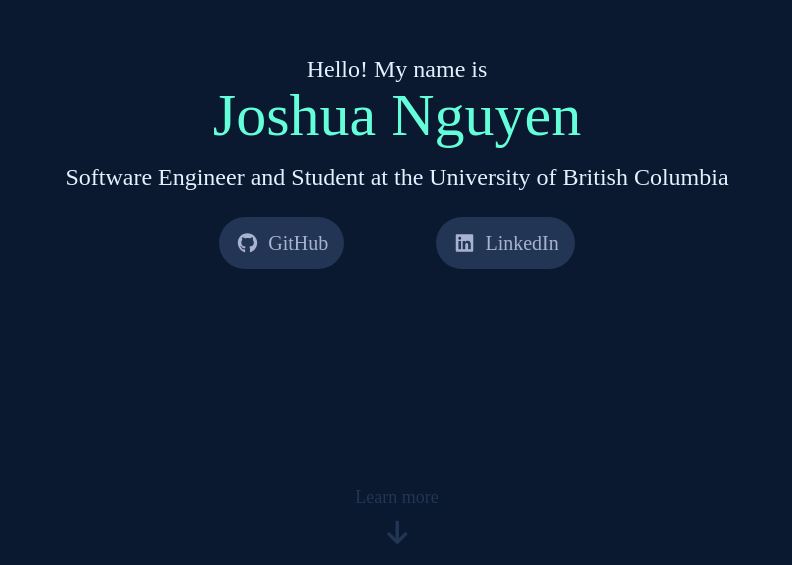
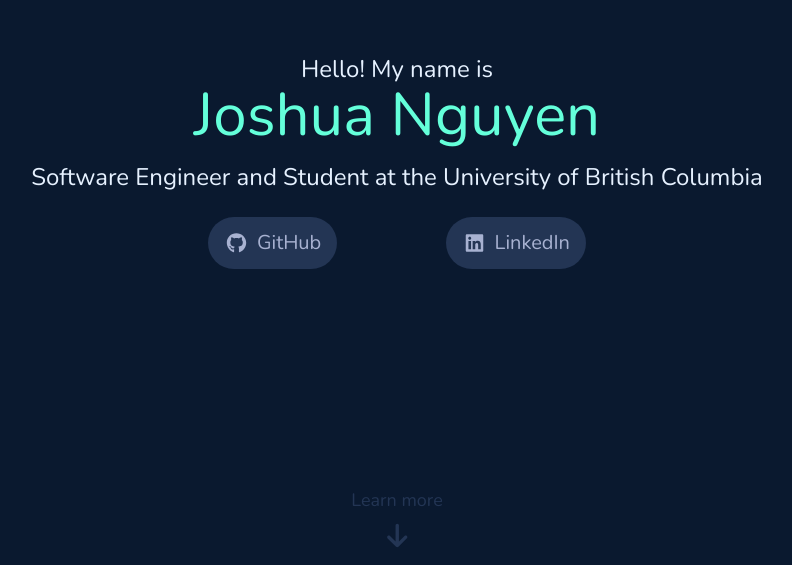
Before and after one commit to jn-han/jn-han.github.io, a Next.js app: page / in a window 1280 px wide. Shown: the part 235-800 px from the top of the page, without its empty margins (243-1035 px from the left). Built offline with nearby package versions, Linux system fonts and the light colour scheme.

Commit message:
fixed font

```diff
--- a/src/app/layout.js
+++ b/src/app/layout.js
@@ -16,7 +16,7 @@ const nunito = Nunito({
 
 export default function RootLayout({ children }) {
   return (
-    <html lang="en" className={`${nunito.variable} font-sans scroll-smooth`}>
+    <html lang="en" className={`${nunito.className} scroll-smooth`}>
       <link rel="icon" href="/favicon/favicon.ico" />
 
       <body>
--- a/tailwind.config.js
+++ b/tailwind.config.js
@@ -1,4 +1,6 @@
 /** @type {import('tailwindcss').Config} */
+const defaultTheme = require("tailwindcss/defaultTheme");
+
 module.exports = {
   content: [
     "./src/pages/**/*.{js,ts,jsx,tsx,mdx}",
@@ -14,6 +16,7 @@ module.exports = {
           "conic-gradient(from 180deg at 50% 50%, var(--tw-gradient-stops))",
       },
       fontFamily: {
+        sans: ["var(--font-nunito)", ...defaultTheme.fontFamily.sans],
         sans: ["var(--font-inter)"],
       },
       colors: {
```
